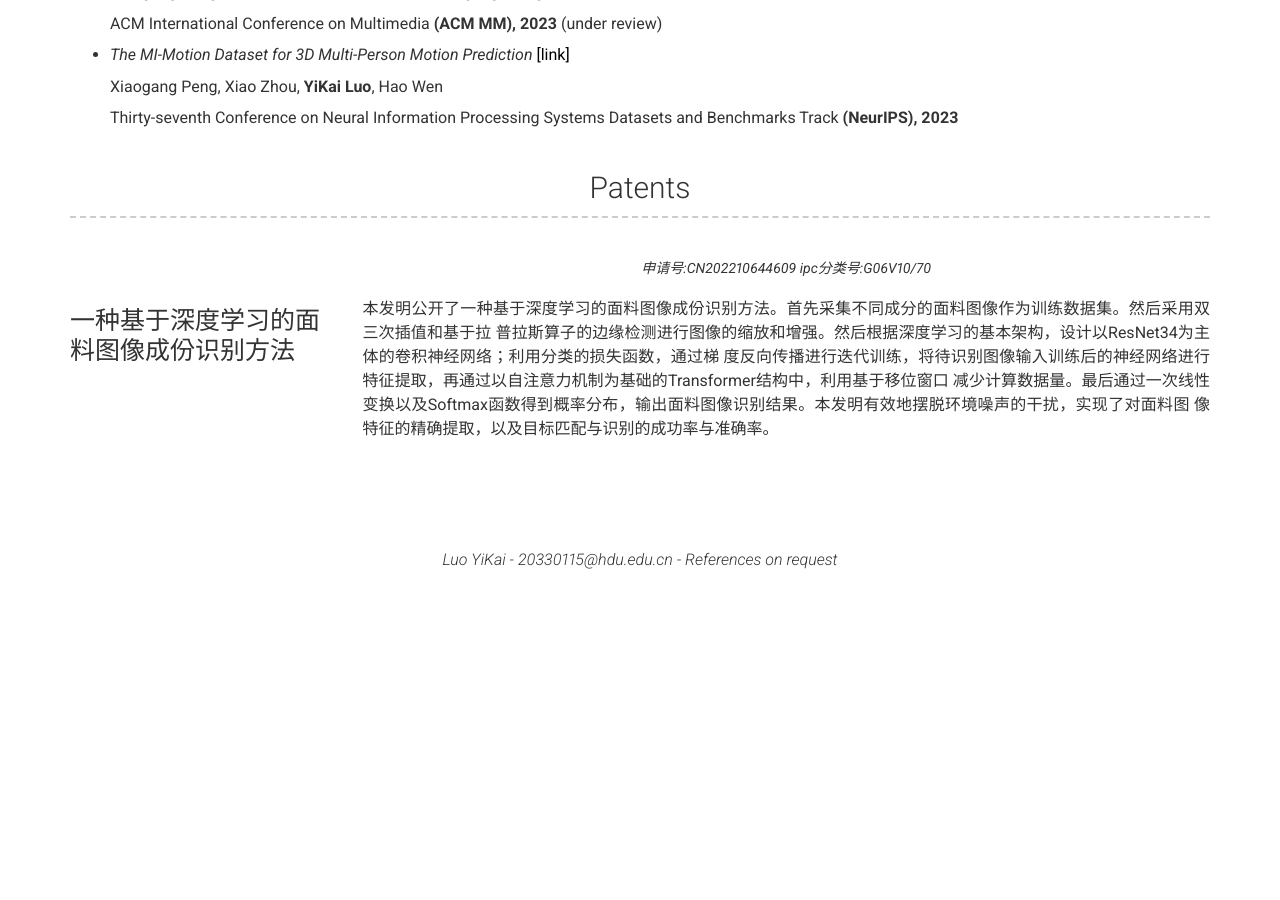
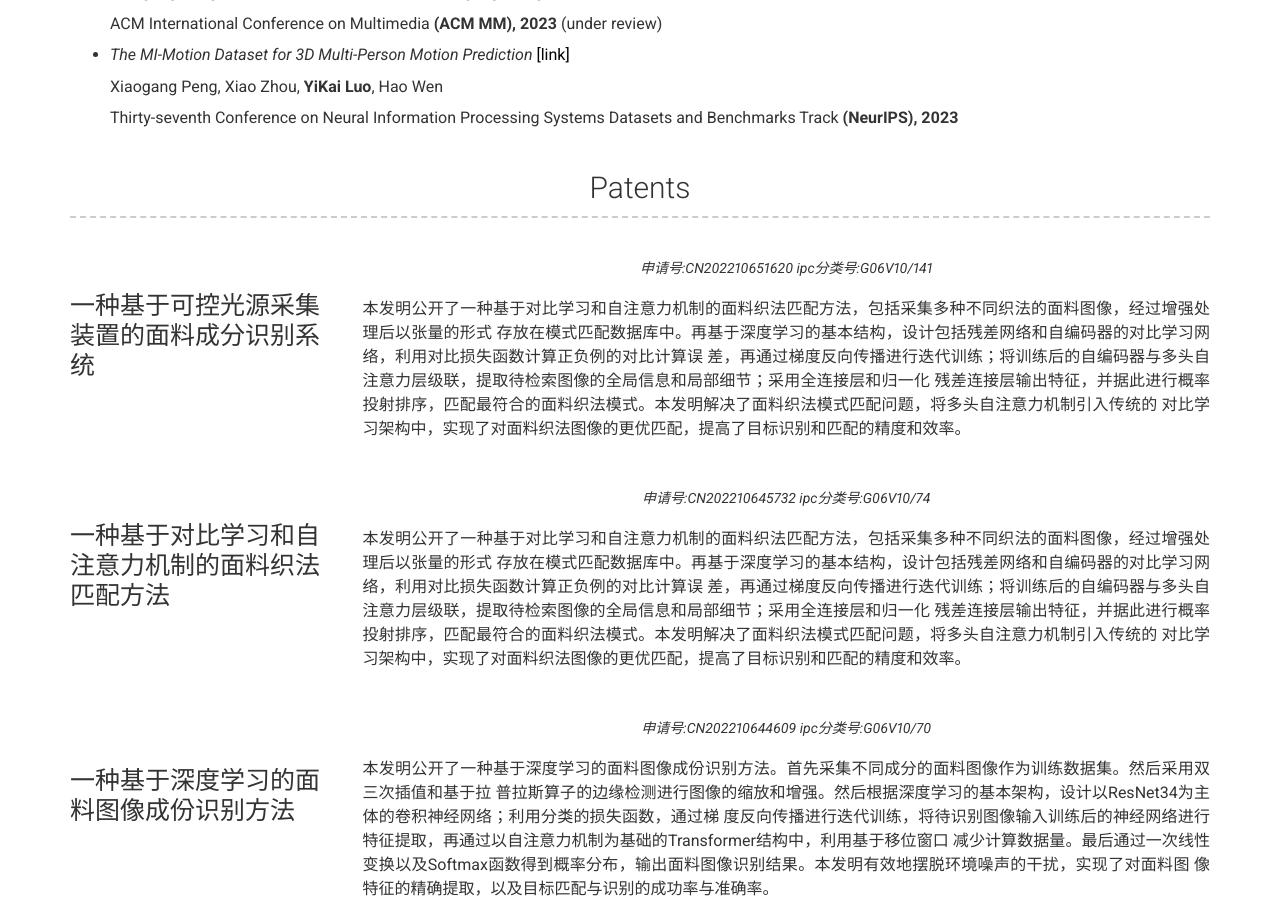
Before and after one commit to LYK0520/LYK0520.github.io, a Jekyll site: the page built from index.md, in a window 1280 px wide and 900 px high, scrolled down 1219 px. Built offline with Jekyll 4.4.1, drawn with Linux system fonts in a browser that asks for light colours; nearby versions of some CDN libraries; before the commit the page ends 1799 px from its top, so only the background shows below that; part of the change alters nothing that is shown.

```diff
--- a/_config.yml
+++ b/_config.yml
@@ -121,7 +121,7 @@ content:
           差，再通过梯度反向传播进行迭代训练；将训练后的自编码器与多头自注意力层级联，提取待检索图像的全局信息和局部细节；采用全连接层和归一化
           残差连接层输出特征，并据此进行概率投射排序，匹配最符合的面料织法模式。本发明解决了面料织法模式匹配问题，将多头自注意力机制引入传统的
           对比学习架构中，实现了对面料织法图像的更优匹配，提高了目标识别和匹配的精度和效率。
-    content:
+
       - layout: left
         regular: weak  # Value of `weak` will display a weak border below this item. # Any
                       # other value (or no value) means no border will be displayed
@@ -144,7 +144,7 @@ content:
           差，再通过梯度反向传播进行迭代训练；将训练后的自编码器与多头自注意力层级联，提取待检索图像的全局信息和局部细节；采用全连接层和归一化
           残差连接层输出特征，并据此进行概率投射排序，匹配最符合的面料织法模式。本发明解决了面料织法模式匹配问题，将多头自注意力机制引入传统的
           对比学习架构中，实现了对面料织法图像的更优匹配，提高了目标识别和匹配的精度和效率。
-    content:
+
       - layout: left
         regular: weak  # Value of `weak` will display a weak border below this item. # Any
                       # other value (or no value) means no border will be displayed
```
